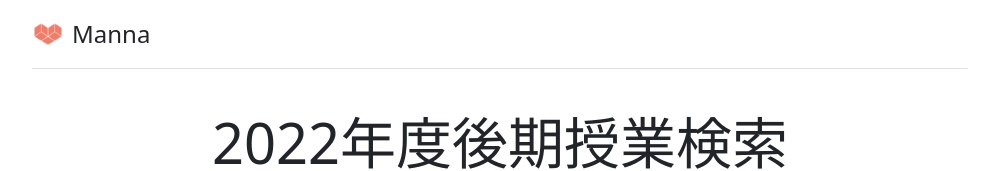
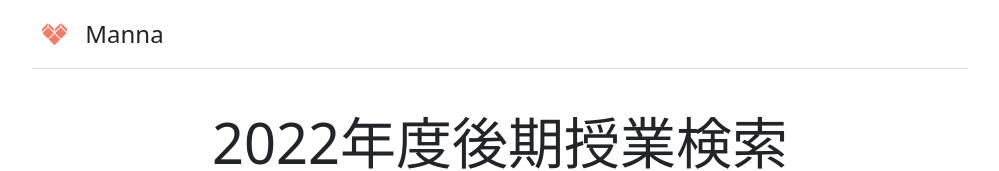
Before and after one commit to w16y/pj-manna.jp, a plain HTML site: page subject-search/index.html in a window 1280 px wide. Shown: the top 171 px of the page, without its empty margins (140-1139 px from the left). Drawn offline with nearby package versions, Linux system fonts and the light colour scheme.

Commit message:
ロゴ変更

```diff
--- a/subject-search/index.html
+++ b/subject-search/index.html
@@ -46,7 +46,7 @@
         <header>
             <div class="d-flex flex-column flex-md-row align-items-center pb-3 mb-4 border-bottom">
                 <a href="/" class="d-flex align-items-center text-dark text-decoration-none">
-                    <img height="32" class="me-2" src="./logo.png">
+                    <img height="32" class="me-2" src="./logo_1.png">
                     <span class="fs-4">Manna</span>
                 </a>
             </div>
```
Also changed, not shown: subject-search/logo_1.png (added).
